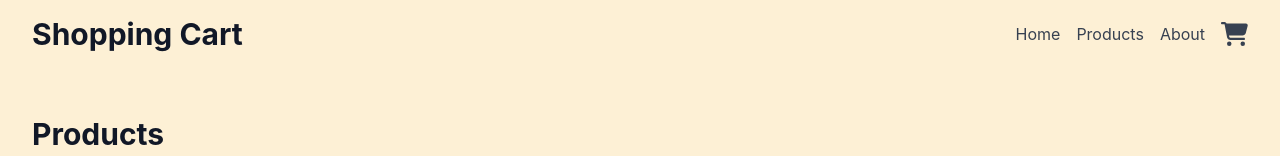
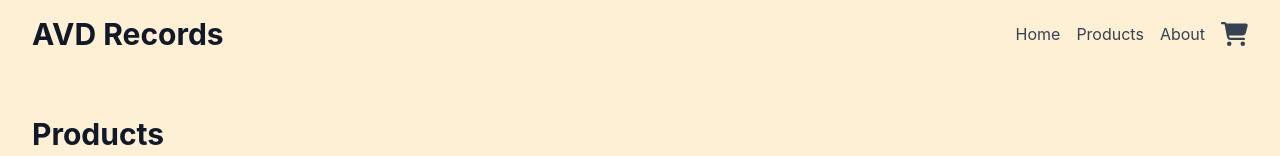
Before and after one commit to Chinchilla15/shopping-cart, a React (Vite) app: page /products in a window 1280 px wide. Shown: the top 156 px of the page. Built offline with nearby package versions, Linux system fonts and the light colour scheme.

Commit message:
Update: react component definition and page title

```diff
--- a/src/App.tsx
+++ b/src/App.tsx
@@ -8,7 +8,7 @@ import Products from "./pages/Products";
 function App() {
 	return (
 		<Router>
-			<PageLayout title="Shopping Cart">
+			<PageLayout title="AVD Records">
 				<Routes>
 					<Route path="/" element={<Home />} />
 					<Route path="/about" element={<About />} />
--- a/src/components/Footer.tsx
+++ b/src/components/Footer.tsx
@@ -1,6 +1,6 @@
 const Footer = () => {
 	return (
-		<footer className="max-w-7xl mx-auto py-4 px-4 sm:px-6 lg:px-8">
+		<footer className="max-w-8xl py-4 sm:px-6 lg:px-8">
 			<p className="text-center text-sm text-gray-500">
 				&copy; {new Date().getFullYear()} All rights reserved.
 			</p>
--- a/src/pages/About.tsx
+++ b/src/pages/About.tsx
@@ -1,6 +1,4 @@
-import React from "react";
-
-const About: React.FC = () => {
+const About = () => {
 	return (
 		<>
 			<h1 className="text-3xl font-bold text-gray-900">About</h1>
--- a/src/pages/Cart.tsx
+++ b/src/pages/Cart.tsx
@@ -1,6 +1,4 @@
-import React from "react";
-
-const Cart: React.FC = () => {
+const Cart = () => {
 	return (
 		<>
 			<h1 className="text-3xl font-bold text-gray-900">Cart</h1>
```
Also changed, not shown: src/pages/Products.tsx (+14 -3 lines).
